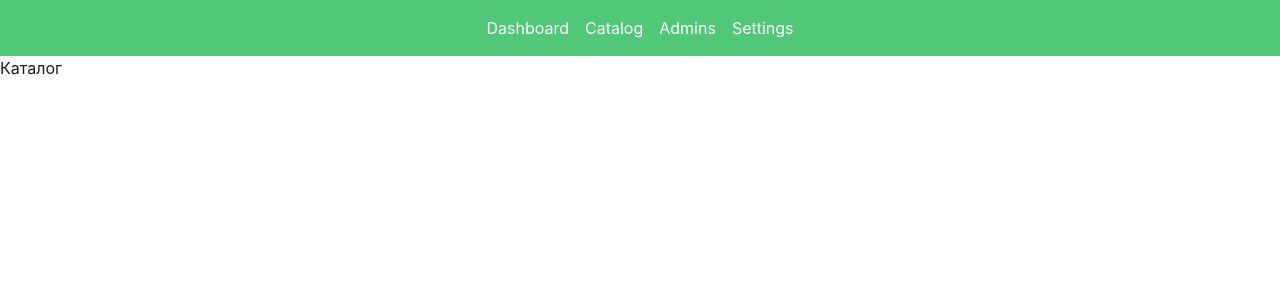
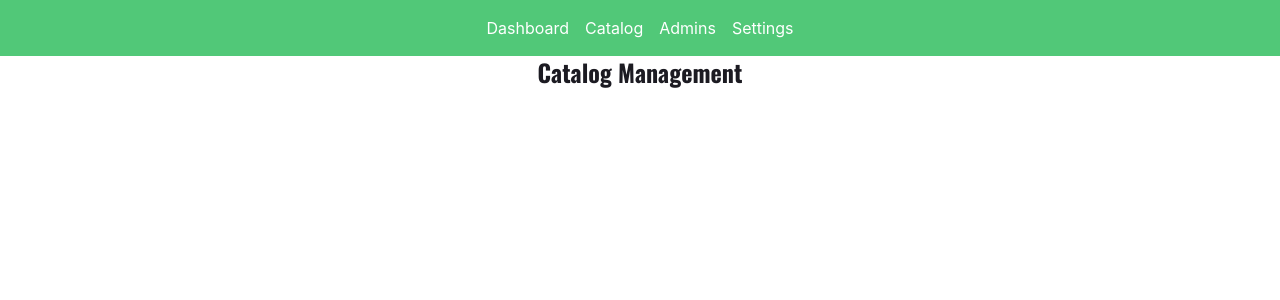
Before and after one commit to kyst14/Mr.Cactus, a Next.js app: page /admin/catalog in a window 1280 px wide. Shown: the top 300 px of the page. Built offline with nearby package versions, Linux system fonts and the light colour scheme; no server answers.

Commit message:
fix bug with prams

```diff
--- a/src/app/(private)/admin/catalog/page.tsx
+++ b/src/app/(private)/admin/catalog/page.tsx
@@ -1,7 +1,9 @@
 export default function CatalogPage() {
 	return (
 		<div>
-			<h1>Каталог</h1>
+			<h1 className="text-2xl font-bold text-center font-heading">
+				Catalog Management
+			</h1>
 		</div>
 	)
 }
--- a/src/components/Admin/ActionsBar.tsx
+++ b/src/components/Admin/ActionsBar.tsx
@@ -1,12 +1,17 @@
+import { Suspense } from 'react'
 import { PopBtn } from './Popover/PopBtn'
 
 export const ActionsBar = () => {
 	return (
 		<div className="flex justify-start px-5">
-			<PopBtn
-				data={{ type: 'addAdmin' }}
-				className="w-fit px-10 py-2"
-			> Add Admin </PopBtn>
+			<Suspense fallback={null}>
+				<PopBtn
+					data={{ type: 'addAdmin' }}
+					className="w-fit px-10 py-2"
+				>
+					Add Admin
+				</PopBtn>
+			</Suspense>
 		</div>
 	)
 }
--- a/src/components/Admin/AdminsList.tsx
+++ b/src/components/Admin/AdminsList.tsx
@@ -1,17 +1,16 @@
 import { PAGES } from '@/config/pages.config'
+import { headers } from 'next/headers'
 import { AdminUser } from '../../shared/types/admin.type'
 import { PopBtn } from './Popover/PopBtn'
-import { headers } from 'next/headers'
+import { Suspense } from 'react'
 
 export const AdminsList = async ({ id = null }: { id: string | null }) => {
-	const { data: admins, success }: { data: AdminUser[], success: boolean } = await fetch(
-		process.env.NEXT_PUBLIC_BASE_URL + PAGES.API.ADMIN,
-		{
+	const { data: admins, success }: { data: AdminUser[]; success: boolean } =
+		await fetch(process.env.NEXT_PUBLIC_BASE_URL + PAGES.API.ADMIN, {
 			headers: {
-				cookie: (await headers()).get('cookie') || '',
+				cookie: (await headers()).get('cookie') || ''
 			}
-		}
-	).then(res => res.json())
+		}).then(res => res.json())
 
 	return (
 		<div className="p-0 md:p-4">
@@ -57,14 +56,19 @@ export const AdminsList = async ({ id = null }: { id: string | null }) => {
 								</td>
 
 								<td>
+									<Suspense fallback={null}>
 										<PopBtn
 											data={{
 												type: 'editAdmin',
-											data: admin,
+												data: admin
 											}}
 											autoOpen={id === admin.id}
 											className="w-full p-1 bg-primary/60 text-white rounded hover:bg-primary/80 transition-colors duration-200 cursor-pointer"
-									> Edit </PopBtn>
+										>
+											{' '}
+											Edit{' '}
+										</PopBtn>
+									</Suspense>
 								</td>
 							</tr>
 						))}
--- a/src/components/Admin/Popover/PopBtn.tsx
+++ b/src/components/Admin/Popover/PopBtn.tsx
@@ -1,7 +1,7 @@
 'use client'
 
 import { PopType } from '@/shared/types/typePop'
-import { useRouter, useSearchParams } from 'next/navigation'
+import { useRouter } from 'next/navigation'
 import { useEffect } from 'react'
 import { usePopover } from './PopHook'
 
@@ -12,7 +12,6 @@ type Props = {
 
 export const PopBtn = ({ data, autoOpen = false, ...props }: Props) => {
 	const router = useRouter()
-	const searchParams = useSearchParams()
 	const { openPop } = usePopover()
 
 	useEffect(() => {
@@ -27,7 +26,10 @@ export const PopBtn = ({ data, autoOpen = false, ...props }: Props) => {
 		if (!data.data) {
 			return
 		}
-		const params = new URLSearchParams(searchParams.toString())
+
+		const params = new URLSearchParams(
+			typeof window !== 'undefined' ? window.location.search : ''
+		)
 		params.set('id', data.data.id)
 
 		router.push(`?${params.toString()}`)
--- a/src/components/Admin/Popover/PopProvider.tsx
+++ b/src/components/Admin/Popover/PopProvider.tsx
@@ -3,27 +3,26 @@
 import { useState } from 'react'
 
 import { PopType } from '@/shared/types/typePop'
-import { useRouter, useSearchParams } from 'next/navigation'
+import { useRouter } from 'next/navigation'
 import { PopoverContext } from './PopContext'
 import { Popover } from './Popover'
 
 export function PopoverProvider({ children }: { children: React.ReactNode }) {
 	const router = useRouter()
-	const searchParams = useSearchParams()
 
 	const [opened, setOpened] = useState(false)
 	const [popData, setPopData] = useState({ type: '', data: {} })
 
 
 	const openPop = (type: PopType['type'], data: PopType['data']) => {
-		setPopData({ type, data })
+		setPopData({ type, data: data || {} })
 		setOpened(true)
 	}
 	const closePop = () => {
-		const params = new URLSearchParams(searchParams.toString())
-		params.delete('id')
-
-		router.push(`?${params.toString()}`)
+		const params = new URLSearchParams(
+			typeof window !== 'undefined' ? window.location.search : ''
+		)
+		router.push(`?{${params.toString()}}`)
 
 		setOpened(false)
 	}
```
Lines whose indentation alone changed are shown as unchanged.
